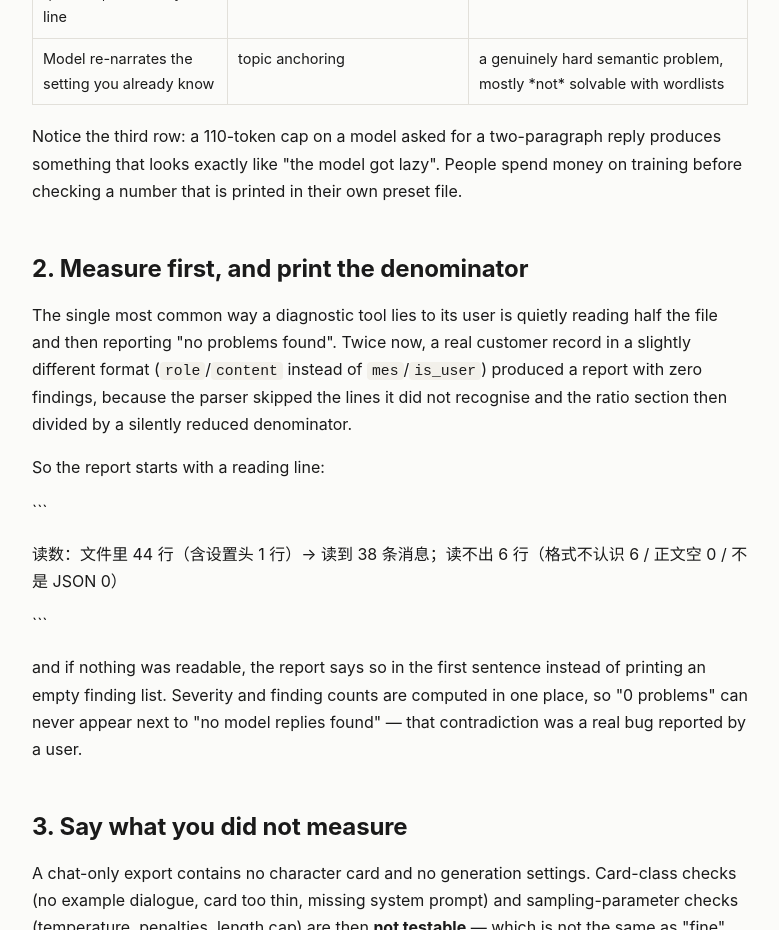
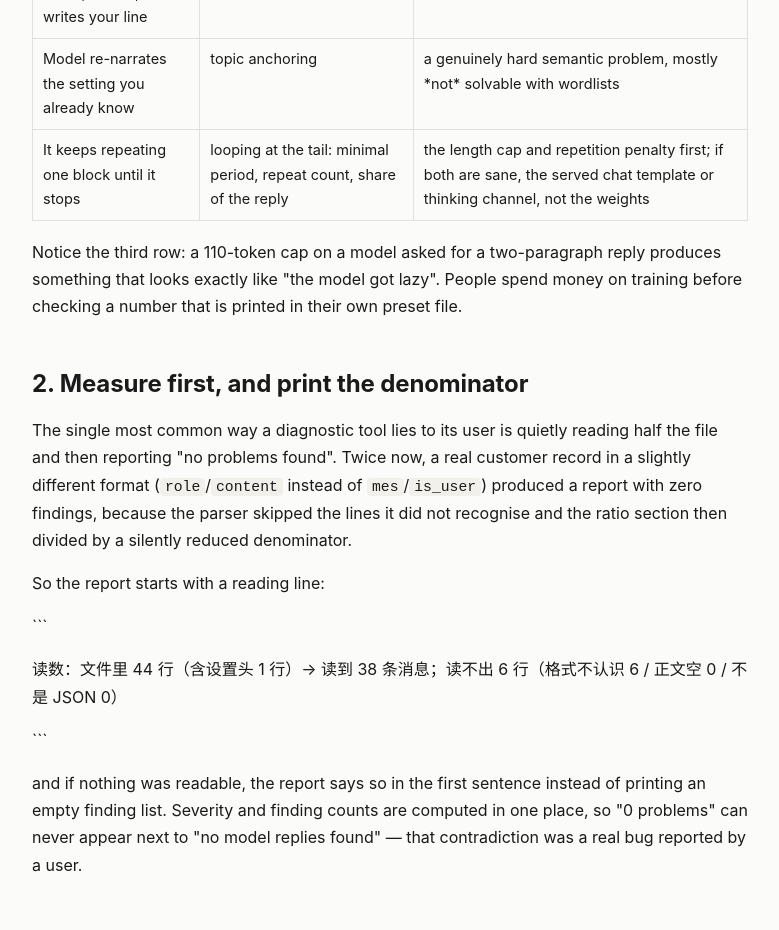
Before and after one commit to agent-mcocdaa/agent-output-check, a plain HTML site: page article.html in a window 1280 px wide. Shown: the part 1100-2030 px from the top of the page, without its empty margins (250-1029 px from the left). Drawn offline with Linux system fonts and the light colour scheme.

Commit message:
article: one more row - the reply loops on one block until the cap

```diff
--- a/article.html
+++ b/article.html
@@ -40,6 +40,7 @@ footer{margin-top:56px;padding-top:18px;border-top:1px solid var(--line);color:v
 <tr><td>Replies slowly shrink and end mid-sentence</td><td>length drift vs <code>max_tokens</code> (tokens estimated, not characters)</td><td>raise the cap, it is not the model</td></tr>
 <tr><td>Model answers its own question, or writes your line</td><td>self-continuation runs; &quot;steals the user&#x27;s turn&quot;</td><td>stop sequences, prompt structure</td></tr>
 <tr><td>Model re-narrates the setting you already know</td><td>topic anchoring</td><td>a genuinely hard semantic problem, mostly *not* solvable with wordlists</td></tr>
+        <tr><td>It keeps repeating one block until it stops</td><td>looping at the tail: minimal period, repeat count, share of the reply</td><td>the length cap and repetition penalty first; if both are sane, the served chat template or thinking channel, not the weights</td></tr>
 </table>
 
 <p>Notice the third row: a 110-token cap on a model asked for a two-paragraph reply produces something that looks exactly like &quot;the model got lazy&quot;. People spend money on training before checking a number that is printed in their own preset file.</p>
```
